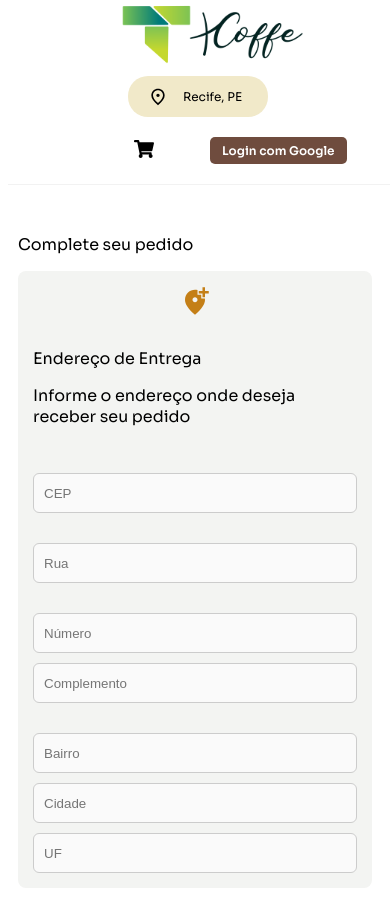
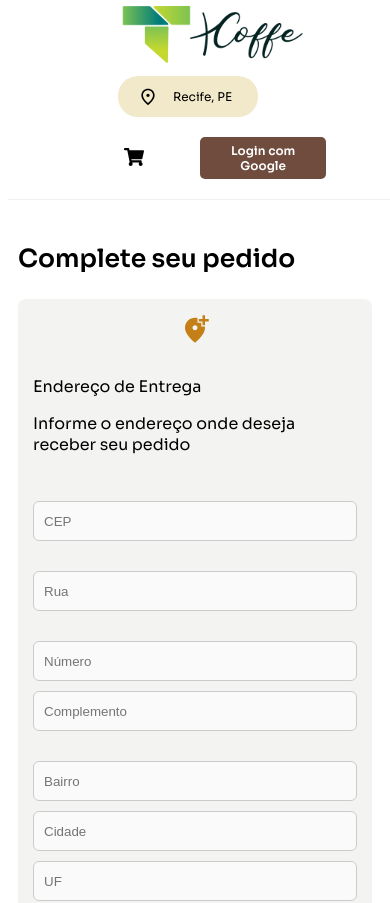
Before and after one commit to arllekws/t-coffee, a React (Vite) app: page /Carrinho in a window 390 px wide. Shown: the top 903 px of the page. Built offline with nearby package versions, Linux system fonts and the light colour scheme; no server answers.

Commit message:
fix: update styling for Address component and enhance layout for larger screens

```diff
--- a/src/components/Cart/DeliveryDetails/Address/index.tsx
+++ b/src/components/Cart/DeliveryDetails/Address/index.tsx
@@ -34,7 +34,7 @@ export default function Address() {
 
   return (
     <div>
-      <p>Complete seu pedido</p>
+      <p className={styles.pzao}>Complete seu pedido</p>
       <div className={styles.container}>
         <div className={styles.inicio}>
           <div className={styles.icon1}>
--- a/src/components/Cart/DeliveryDetails/Address/styles.module.css
+++ b/src/components/Cart/DeliveryDetails/Address/styles.module.css
@@ -37,6 +37,11 @@ input {
   padding-bottom: 30px;
 }
 
+.pzao{
+  font-weight: 800;
+  font-size: 25px;
+}
+
 .icon1 {
   color: #C47F17;
   font-size: 24px;
--- a/src/components/Header/styles.css
+++ b/src/components/Header/styles.css
@@ -96,7 +96,7 @@ button {
   }
 
   .actions{
-    padding-right: 30px;
+    padding-right: 80px;
   }
 
   .Logo{
@@ -104,12 +104,12 @@ button {
   }
 
   .HeaderRight{
-    padding-left: 100px;
+    padding-left: 90px;
   }
 
   .location {
     font-size: 12px;
-    padding-left: 20px;   /* Texto menor (se quiser) */
+    padding-left: 20px;
   }
 
   .login-button {
--- a/src/pages/Cart/styles.module.css
+++ b/src/pages/Cart/styles.module.css
@@ -12,7 +12,7 @@
 }
 
 .rightSide{
-  padding-top: 50px;
+  padding-top: 100px;
 }
 
 
@@ -55,3 +55,19 @@
     max-width: 100%;
   }
 }
+
+@media (min-width: 1920px) {
+  .Container {
+    max-width: 1600px;    /* Limita a largura máxima do conteúdo, pra não ficar muito esticado */
+    margin: 0 auto;        /* Centraliza o container na tela */
+    gap: 200px;            /* Mais espaço entre as colunas */
+  }
+
+  .leftSide, .rightSide {
+    padding: 40px;          /* Mais respiro nos lados */
+  }
+
+  .rightSide {
+    padding-top: 120px;     /* Mantém um bom topo */
+  }
+}
```
